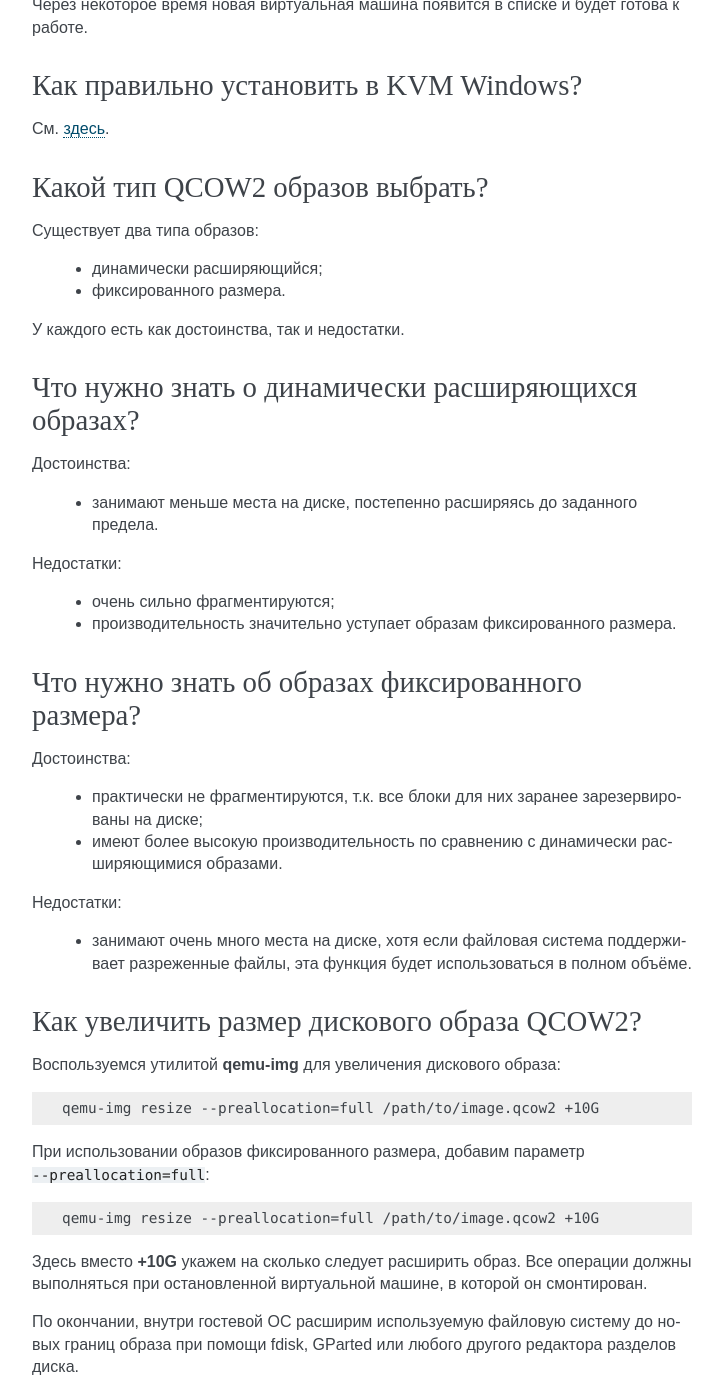
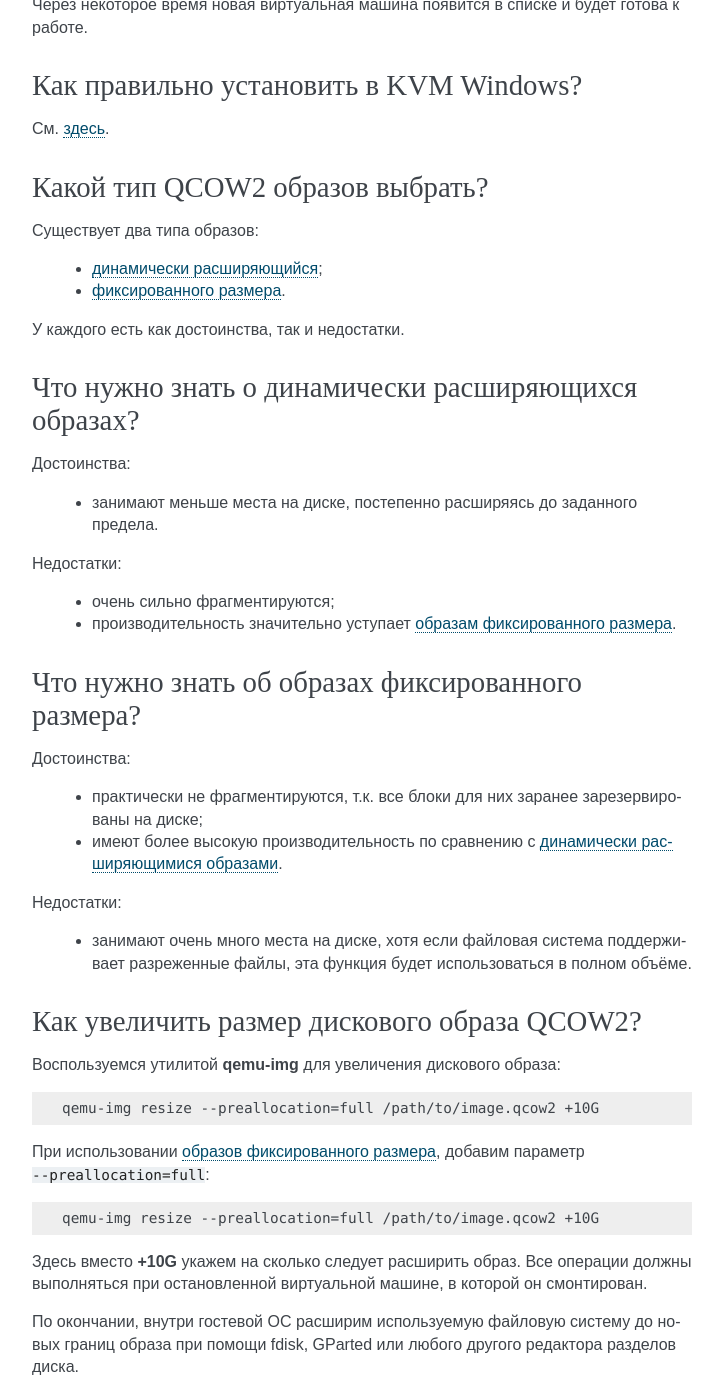
Before and after one commit to RussianFedora/FAQ, a Sphinx documentation site: the page built from source/virtualization.rst, in a window 1280 px wide and 1400 px high, scrolled down 4292 px. Shown: the whole window, without its empty margins (388-1111 px from the left). Built offline with Sphinx 7.4.7, drawn with Linux system fonts in a browser that asks for light colours; comment, search, counter and statistics services are not loaded; part of the change alters nothing that is shown; some of the changed text lies outside the part shown.

```diff
--- a/source/virtualization.rst
+++ b/source/virtualization.rst
@@ -273,8 +273,8 @@
 
 Существует два типа образов:
 
-  * динамически расширяющийся;
-  * фиксированного размера.
+  * :ref:`динамически расширяющийся <qcow2-dynamic>`;
+  * :ref:`фиксированного размера <qcow2-fixed>`.
 
 У каждого есть как достоинства, так и недостатки.
 
@@ -291,7 +291,7 @@
 Недостатки:
 
   * очень сильно фрагментируются;
-  * производительность значительно уступает образам фиксированного размера.
+  * производительность значительно уступает :ref:`образам фиксированного размера <qcow2-fixed>`.
 
 .. index:: virtualization, kvm, qemu, qcow2
 .. _qcow2-fixed:
@@ -302,7 +302,7 @@
 Достоинства:
 
   * практически не фрагментируются, т.к. все блоки для них заранее зарезервированы на диске;
-  * имеют более высокую производительность по сравнению с динамически расширяющимися образами.
+  * имеют более высокую производительность по сравнению с :ref:`динамически расширяющимися образами <qcow2-dynamic>`.
 
 Недостатки:
 
@@ -320,7 +320,7 @@
 
     qemu-img resize --preallocation=full /path/to/image.qcow2 +10G
 
-При использовании образов фиксированного размера, добавим параметр ``--preallocation=full``:
+При использовании :ref:`образов фиксированного размера <qcow2-fixed>`, добавим параметр ``--preallocation=full``:
 
 .. code-block:: text
 
@@ -344,7 +344,7 @@
 
     qemu-img convert -f qcow2 -O qcow2 /path/to/image.qcow2 /path/to/new_image.qcow2
 
-В случае необходимости создания образа фиксированного размера, добавим параметр ``-o preallocation=full``:
+В случае необходимости создания :ref:`образа фиксированного размера <qcow2-fixed>`, добавим параметр ``-o preallocation=full``:
 
 .. code-block:: text
 
```
